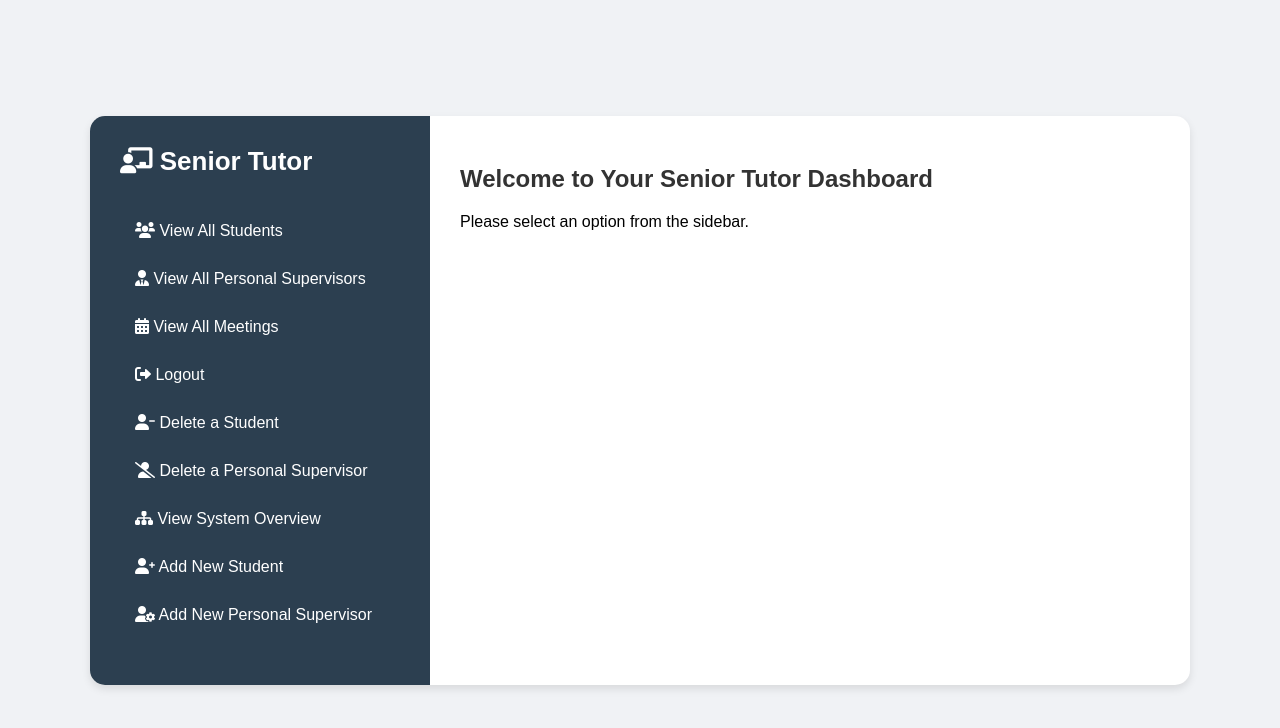
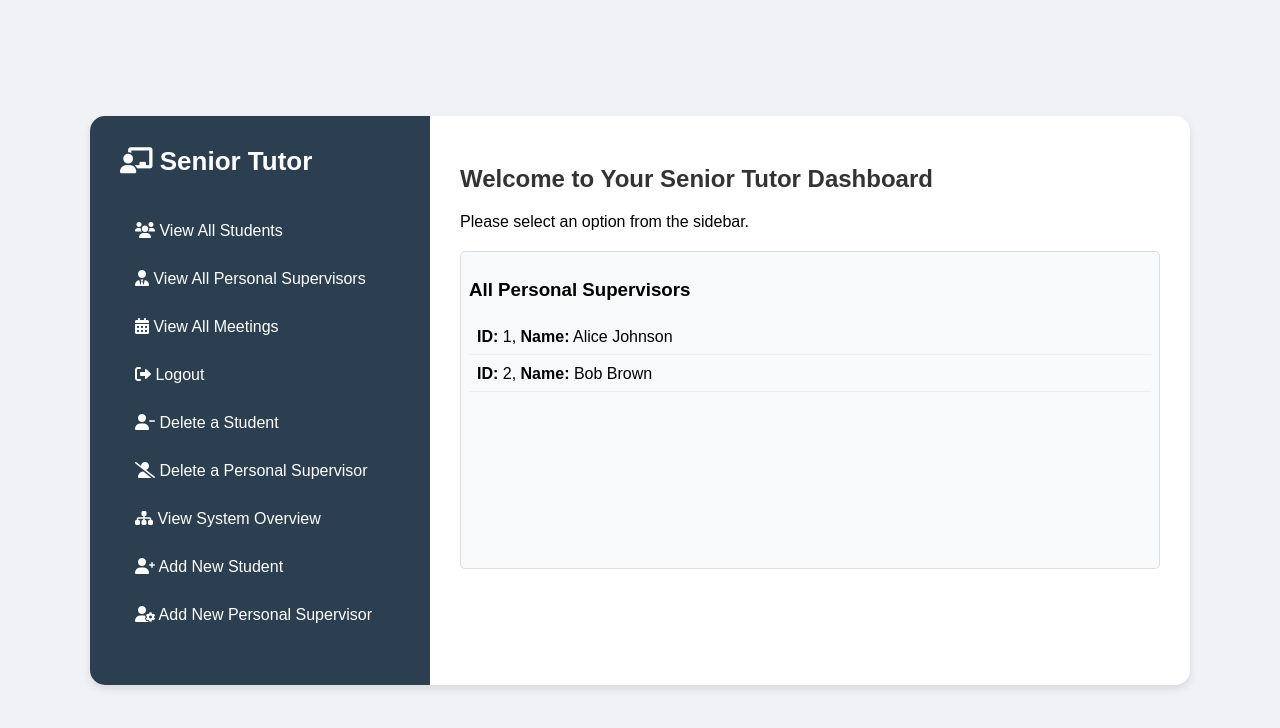
Before and after one commit to James220903/Parts-3-and-4, a website: page Seniortutordashboard.html in a window 1280 px wide. Both pictures are taken after a click on the link "View All Personal Supervisors". Drawn offline with Linux system fonts and the light colour scheme.

Commit message:
added ps data

```diff
--- a/Seniortutordashboard.css
+++ b/Seniortutordashboard.css
@@ -131,3 +131,23 @@ body {
     border-bottom: 1px solid #eee; /* Adds a subtle line between items */
     margin-bottom: 2px; /* Space between items */
 }
+#viewSupervisors {
+    height: 300px;  /* Set a fixed height suitable for your layout */
+    overflow-y: auto;  /* Enables vertical scrolling */
+    background-color: #f8f9fa;  /* Light background for the section */
+    border: 1px solid #ddd;  /* Border for clarity */
+    padding: 8px;  /* Padding inside the section */
+    margin-top: 20px;  /* Space above the section */
+    border-radius: 5px;  /* Rounded corners */
+}
+
+#viewSupervisors ul {
+    list-style-type: none;  /* No bullets */
+    padding: 0;  /* No padding to start */
+}
+
+#viewSupervisors ul li {
+    padding: 8px;  /* Comfortable padding inside each list item */
+    border-bottom: 1px solid #eee;  /* Subtle separator between items */
+    margin-bottom: 2px;  /* Small margin between items */
+}
--- a/Seniortutordashboard.html
+++ b/Seniortutordashboard.html
@@ -27,6 +27,14 @@
             <h2>Welcome to Your Senior Tutor Dashboard</h2>
             <p>Please select an option from the sidebar.</p>
             <!-- Example section -->
+            <div id="viewSupervisors" style="display:none;">
+                <h3>All Personal Supervisors</h3>
+                <ul>
+                    <li><strong>ID:</strong> 1, <strong>Name:</strong> Alice Johnson</li>
+                    <li><strong>ID:</strong> 2, <strong>Name:</strong> Bob Brown</li>
+                    <!-- Add additional supervisors as needed -->
+                </ul>
+            </div>
             <div id="viewStudents" style="display:none;">
                 <h3>All Students</h3>
                 <!-- Dynamic content would be loaded here -->
```
